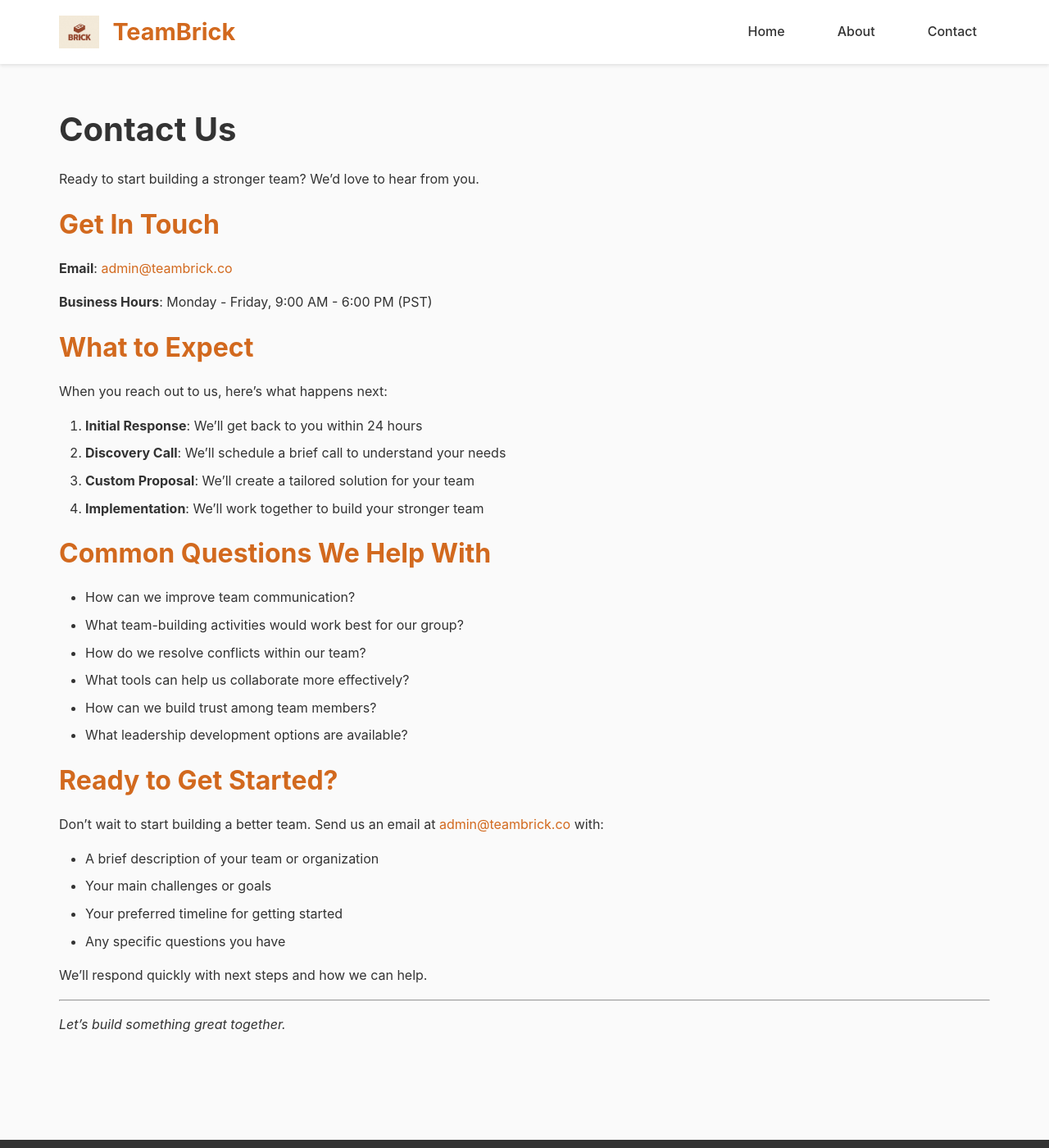
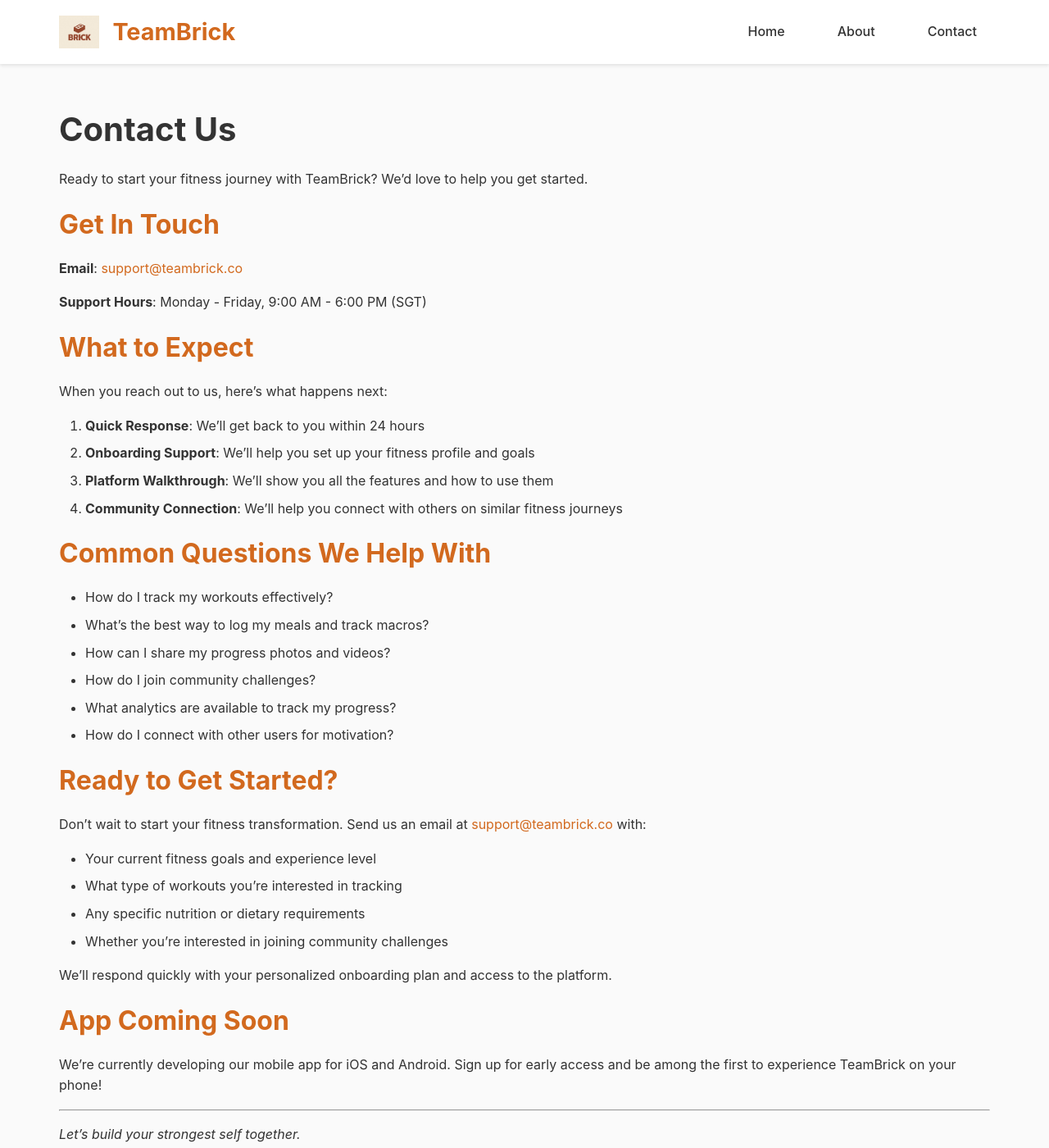
Before and after one commit to BuildwithBrickHQ/teambrick-landing, a Jekyll site: the page built from contact.md, in a window 1280 px wide and 1400 px high. Shown: the whole window at 82% size. Built offline with Jekyll 4.4.1, drawn with Linux system fonts in a browser that asks for light colours.

Commit message:
updated placeholder texts

```diff
--- a/contact.md
+++ b/contact.md
@@ -1,48 +1,52 @@
 ---
 title: Contact
 layout: default
-description: Get in touch with TeamBrick to learn how we can help build your team.
+description: Get in touch with TeamBrick to learn more about our fitness tracking platform.
 ---
 
 # Contact Us
 
-Ready to start building a stronger team? We'd love to hear from you.
+Ready to start your fitness journey with TeamBrick? We'd love to help you get started.
 
 ## Get In Touch
 
-**Email**: [admin@teambrick.co](mailto:admin@teambrick.co)
+**Email**: [support@teambrick.co](mailto:support@teambrick.co)
 
-**Business Hours**: Monday - Friday, 9:00 AM - 6:00 PM (PST)
+**Support Hours**: Monday - Friday, 9:00 AM - 6:00 PM (SGT)
 
 ## What to Expect
 
 When you reach out to us, here's what happens next:
 
-1. **Initial Response**: We'll get back to you within 24 hours
-2. **Discovery Call**: We'll schedule a brief call to understand your needs
-3. **Custom Proposal**: We'll create a tailored solution for your team
-4. **Implementation**: We'll work together to build your stronger team
+1. **Quick Response**: We'll get back to you within 24 hours
+2. **Onboarding Support**: We'll help you set up your fitness profile and goals
+3. **Platform Walkthrough**: We'll show you all the features and how to use them
+4. **Community Connection**: We'll help you connect with others on similar fitness journeys
 
 ## Common Questions We Help With
 
-- How can we improve team communication?
-- What team-building activities would work best for our group?
-- How do we resolve conflicts within our team?
-- What tools can help us collaborate more effectively?
-- How can we build trust among team members?
-- What leadership development options are available?
+- How do I track my workouts effectively?
+- What's the best way to log my meals and track macros?
+- How can I share my progress photos and videos?
+- How do I join community challenges?
+- What analytics are available to track my progress?
+- How do I connect with other users for motivation?
 
 ## Ready to Get Started?
 
-Don't wait to start building a better team. Send us an email at [admin@teambrick.co](mailto:admin@teambrick.co) with:
+Don't wait to start your fitness transformation. Send us an email at [support@teambrick.co](mailto:support@teambrick.co) with:
 
-- A brief description of your team or organization
-- Your main challenges or goals
-- Your preferred timeline for getting started
-- Any specific questions you have
+- Your current fitness goals and experience level
+- What type of workouts you're interested in tracking
+- Any specific nutrition or dietary requirements
+- Whether you're interested in joining community challenges
 
-We'll respond quickly with next steps and how we can help.
+We'll respond quickly with your personalized onboarding plan and access to the platform.
+
+## App Coming Soon
+
+We're currently developing our mobile app for iOS and Android. Sign up for early access and be among the first to experience TeamBrick on your phone!
 
 ---
 
-*Let's build something great together.*
+*Let's build your strongest self together.*
```
Also changed, not shown: about.md (+23 -15 lines), index.md (+22 -21 lines).
